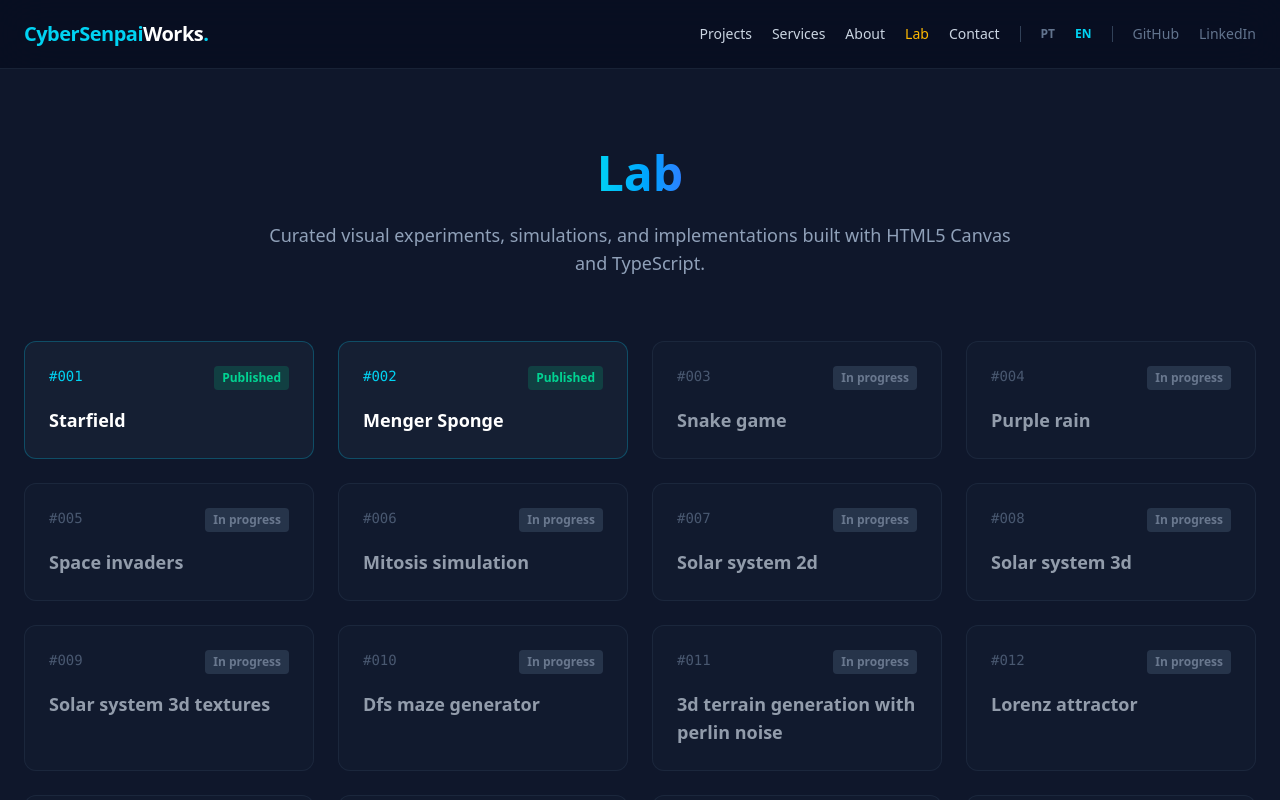
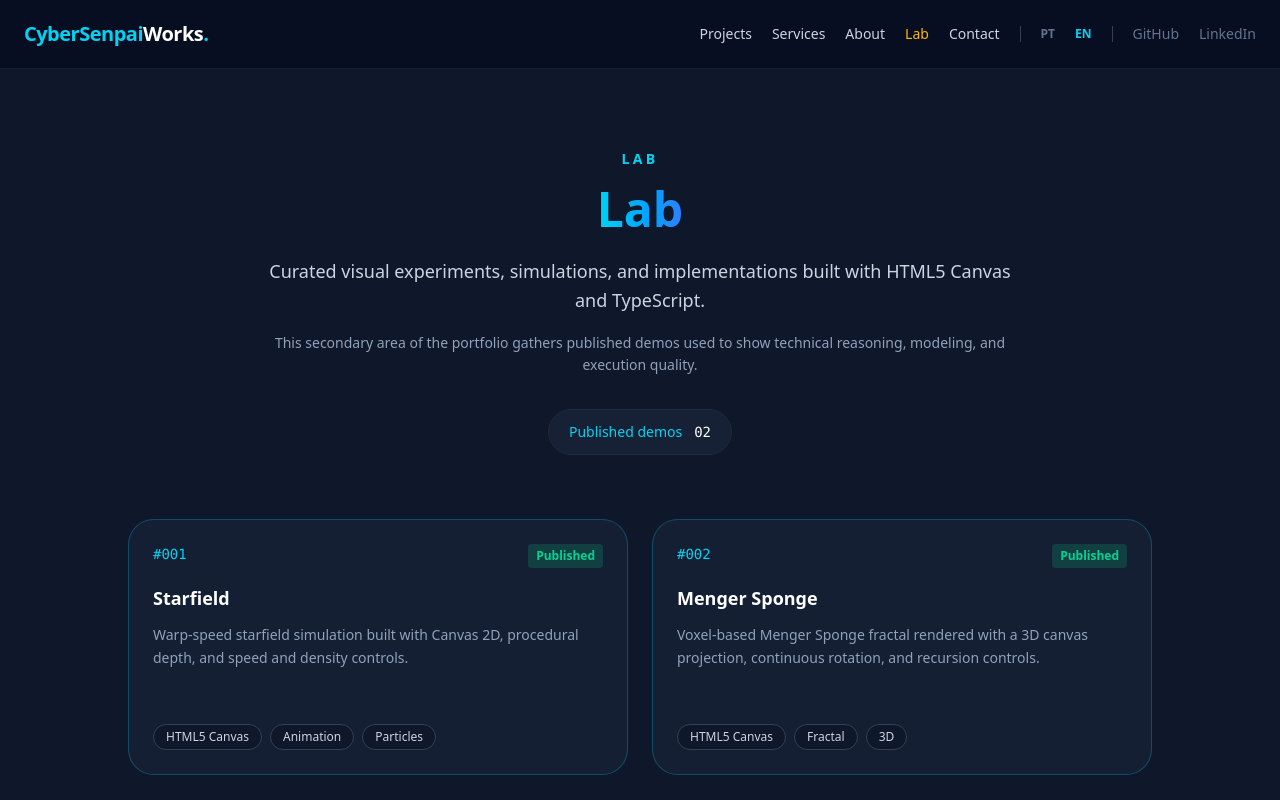
Before and after one commit to cybersenpaiworks/cybersenpai-web, a Next.js app: page /en/challenges in a window 1280 px wide. Shown: the top 800 px of the page. Built offline with nearby package versions, Linux system fonts and the light colour scheme; no server answers.

Commit message:
feat: curate the lab with richer challenge cards

```diff
--- a/app/[lang]/challenges/page.tsx
+++ b/app/[lang]/challenges/page.tsx
@@ -32,25 +32,36 @@ export default async function ChallengesPage({
 }) {
   const { lang } = await params;
   const dict = await getDictionary(lang);
+  const publishedChallenges = challenges.filter((challenge) => challenge.implemented);
 
   return (
     <div className="min-h-screen bg-slate-900 text-slate-100 font-sans selection:bg-cyan-500 selection:text-white scroll-smooth">
       <Header lang={lang} dict={dict} />
 
       <main className="container mx-auto px-6 py-20">
-        <div className="text-center max-w-3xl mx-auto mb-16">
-          <h1 className="text-4xl md:text-5xl font-extrabold mb-6">
-            <span className="text-transparent bg-clip-text bg-gradient-to-r from-cyan-400 to-blue-500">
+        <div className="mx-auto mb-16 max-w-4xl text-center">
+          <p className="mb-4 text-sm font-semibold uppercase tracking-[0.24em] text-cyan-400">
+            {dict.lab.eyebrow}
+          </p>
+          <h1 className="mb-6 text-4xl font-extrabold md:text-5xl">
+            <span className="bg-gradient-to-r from-cyan-400 to-blue-500 bg-clip-text text-transparent">
               {dict.challenges.title}
             </span>
           </h1>
-          <p className="text-lg text-slate-400">
+          <p className="mx-auto max-w-3xl text-lg leading-relaxed text-slate-300">
             {dict.challenges.subtitle}
           </p>
+          <p className="mx-auto mt-4 max-w-3xl text-sm leading-relaxed text-slate-400">
+            {dict.challenges.intro}
+          </p>
+          <div className="mt-8 inline-flex items-center gap-3 rounded-full border border-slate-800 bg-slate-800/60 px-5 py-3 text-sm font-medium text-slate-300">
+            <span className="text-cyan-400">{dict.challenges.implementedLabel}</span>
+            <span className="font-mono text-white">{publishedChallenges.length.toString().padStart(2, '0')}</span>
+          </div>
         </div>
 
-        <div className="grid grid-cols-1 sm:grid-cols-2 md:grid-cols-3 lg:grid-cols-4 gap-6">
-          {challenges.map((challenge) => (
+        <div className="mx-auto grid max-w-5xl gap-6 md:auto-rows-fr md:grid-cols-2">
+          {publishedChallenges.map((challenge) => (
             <ChallengeCard key={challenge.id} challenge={challenge} lang={lang} dict={dict} />
           ))}
         </div>
--- a/components/ChallengeCard.tsx
+++ b/components/ChallengeCard.tsx
@@ -6,19 +6,33 @@ import type { Locale } from '../i18n';
 export default function ChallengeCard({ challenge, lang, dict }: { challenge: Challenge, lang: Locale, dict: Dictionary }) {
   if (challenge.implemented) {
     return (
-      <Link href={`/${lang}/challenges/${challenge.slug}`} className="group block bg-slate-800/50 rounded-xl p-6 border border-cyan-500/30 hover:border-cyan-400 hover:bg-slate-800 transition-all duration-300 hover:-translate-y-1">
-        <div className="flex justify-between items-start mb-4">
+      <Link href={`/${lang}/challenges/${challenge.slug}`} className="group flex h-full min-h-[16rem] flex-col rounded-[1.6rem] border border-cyan-500/30 bg-slate-800/50 p-6 transition-all duration-300 hover:-translate-y-1 hover:border-cyan-400 hover:bg-slate-800">
+        <div className="mb-4 flex items-start justify-between gap-3">
           <span className="text-cyan-400 font-mono text-sm">#{challenge.id.toString().padStart(3, '0')}</span>
           <span className="bg-emerald-500/20 text-emerald-400 text-xs font-bold px-2 py-1 rounded">{dict.challenges.statusImplemented}</span>
         </div>
         <h3 className="text-lg font-bold text-white group-hover:text-cyan-400 transition-colors">{challenge.title}</h3>
+        {challenge.summary?.[lang] ? (
+          <p className="mt-3 text-sm leading-relaxed text-slate-400">
+            {challenge.summary[lang]}
+          </p>
+        ) : null}
+        {challenge.tags?.length ? (
+          <div className="mt-auto flex flex-wrap gap-2 pt-5">
+            {challenge.tags.slice(0, 3).map((tag) => (
+              <span key={tag} className="rounded-full border border-slate-700 bg-slate-900 px-3 py-1 text-xs font-medium text-slate-300">
+                {tag}
+              </span>
+            ))}
+          </div>
+        ) : null}
       </Link>
     );
   }
 
   return (
-    <div className="bg-slate-800/30 rounded-xl p-6 border border-slate-700/50 opacity-70 cursor-not-allowed">
-      <div className="flex justify-between items-start mb-4">
+    <div className="flex h-full min-h-[16rem] cursor-not-allowed flex-col rounded-[1.6rem] border border-slate-700/50 bg-slate-800/30 p-6 opacity-70">
+      <div className="mb-4 flex items-start justify-between">
         <span className="text-slate-500 font-mono text-sm">#{challenge.id.toString().padStart(3, '0')}</span>
         <span className="bg-slate-700 text-slate-400 text-xs font-bold px-2 py-1 rounded">{dict.challenges.statusSoon}</span>
       </div>
--- a/data/challenges.ts
+++ b/data/challenges.ts
@@ -1,5 +1,6 @@
 import syncedChallengesData from './challenges.json';
 import { getImplementedChallengeById } from './implementedChallenges';
+import type { Locale } from '../i18n';
 
 export interface Challenge {
   id: number;
@@ -7,6 +8,8 @@ export interface Challenge {
   slug: string;
   implemented: boolean;
   videoUrl?: string;
+  summary?: Record<Locale, string>;
+  tags?: string[];
 }
 
 interface SyncedChallenge {
@@ -33,6 +36,8 @@ export const challenges: Challenge[] = syncedChallenges.map((challenge) => {
     title: implementedChallenge.title,
     slug: implementedChallenge.slug,
     videoUrl: implementedChallenge.videoUrl,
+    summary: implementedChallenge.summary,
+    tags: implementedChallenge.tags,
     implemented: true,
   };
 });
```
